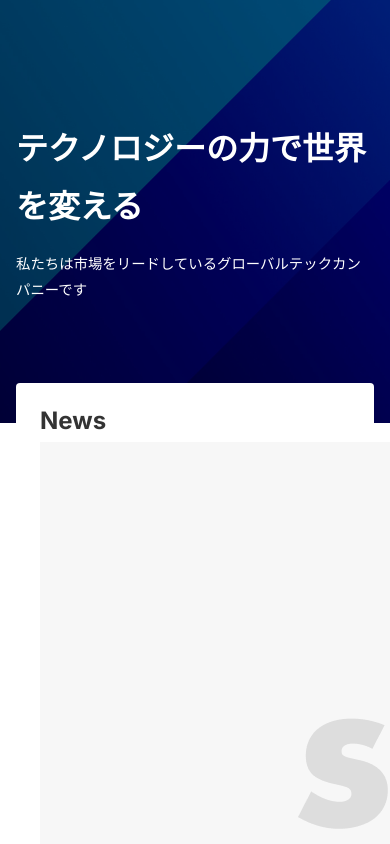
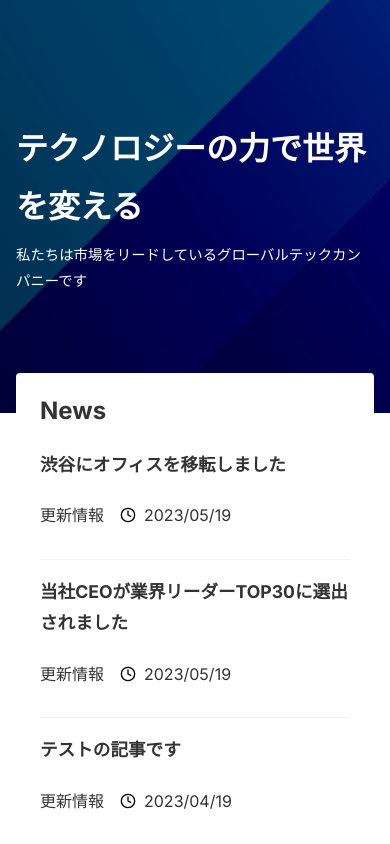
Before and after one commit to yosuke-tomisawa/my-next-project, a Next.js app: page / in a window 390 px wide. Shown: the top 844 px of the page. Built offline with nearby package versions, Linux system fonts and the light colour scheme.

Commit message:
🎨 ニュースセクションの追記

```diff
--- a/app/page.module.css
+++ b/app/page.module.css
@@ -47,6 +47,73 @@
   font-size: 1.5rem;
 }
 
+.list {
+  border-bottom: 1px solid var(--color-border-light);
+}
+.list:last-child {
+  border-bottom: none;
+}
+
+.link {
+  display: flex;
+  align-items: flex-start;
+  gap: 40px;
+  padding: 24px 0;
+}
+
+.image {
+  width: 200px;
+  height: auto;
+  border-radius: var(--border-radius);
+}
+
+.newsItemTitle {
+  font-size: 1.1rem;
+  font-weight: bold;
+  margin-bottom: 0.5rem;
+}
+
+.meta {
+  display: flex;
+  align-items: center;
+  gap: 16px;
+}
+
+.date {
+  display: flex;
+  align-items: center;
+  gap: 8px;
+  margin: 0.8rem 0;
+  font-size: 1rem;
+}
+@media (max-width: 640px) {
+  .news {
+    width: calc(100% - 160px);
+  }
+}
+
+@media (max-width: 640px) {
+  .link {
+    display: block;
+    padding: 16px 0;
+  }
+  .image {
+    display: none;
+  }
+
+  .title {
+    font-size: 1rem;
+    font-weight: bold;
+    margin-bottom: 0.4rem;
+  }
+
+  .meta {
+    display: flex;
+    align-items: center;
+    gap: 16px;
+  }
+}
+
 .newsLink {
   position: absolute;
   right: -40px;
```
